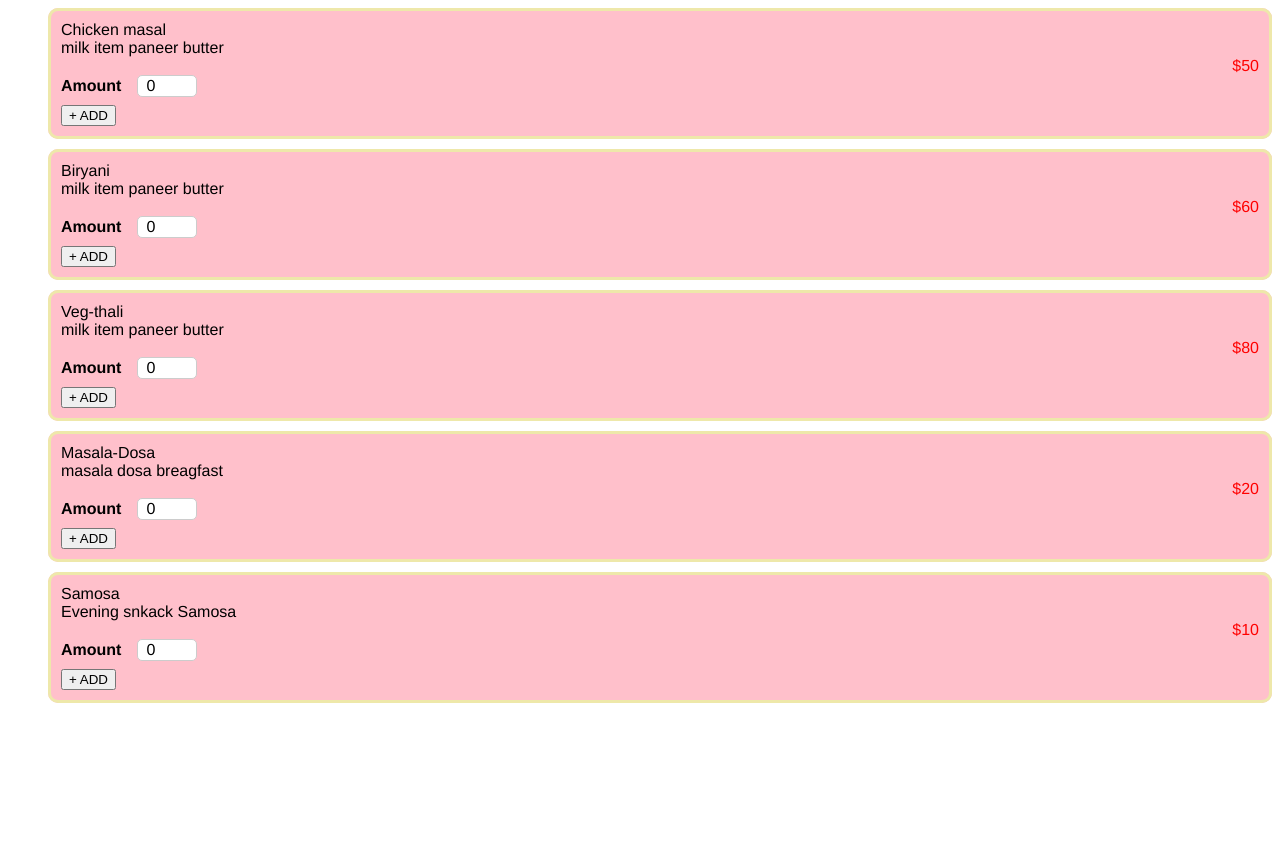
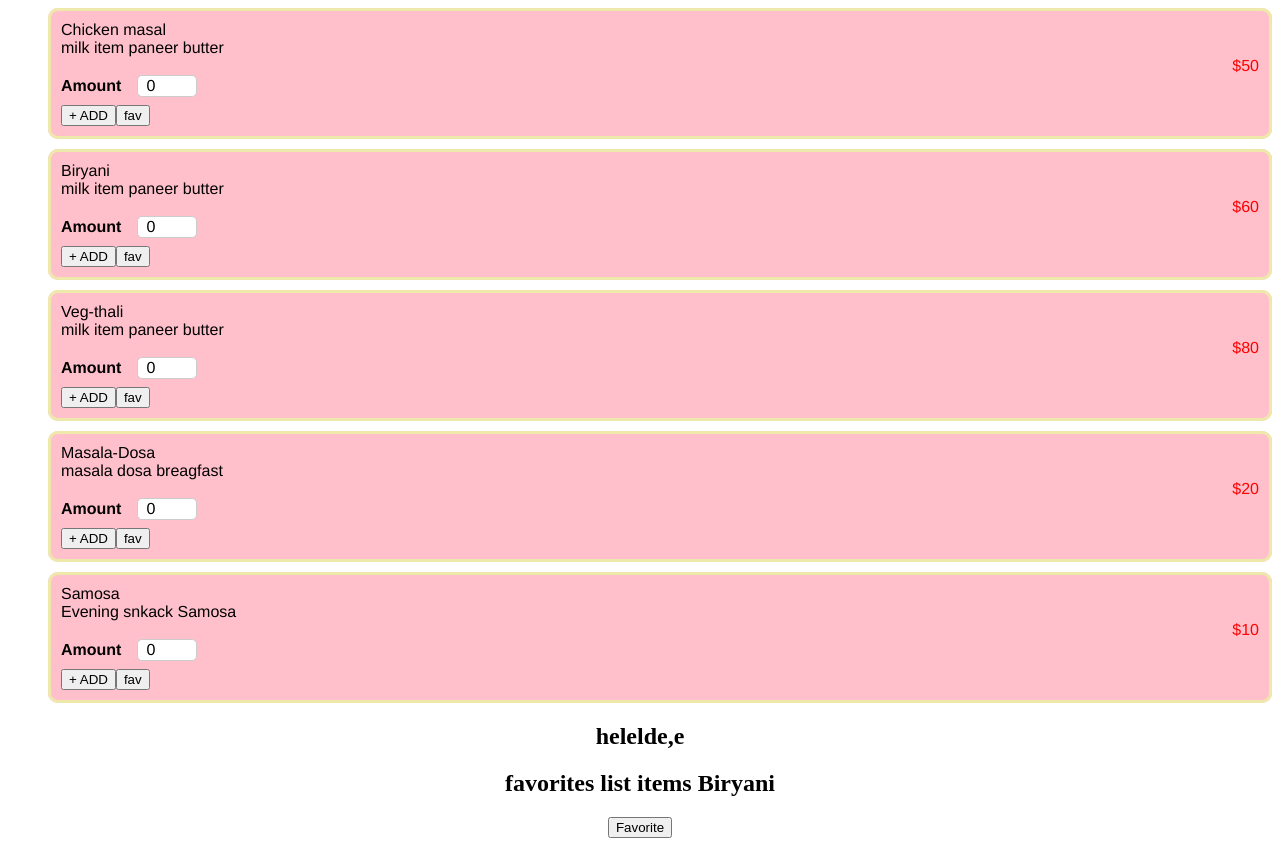
Before and after one commit to kalifkhan/Food-App-Practing, a React (Create React App) app: page / in a window 1280 px wide. Shown: the part 396-1242 px from the top of the page. Before the commit the page ends 1115 px from the top, so only its background shows below. Built offline with nearby package versions, Linux system fonts and the light colour scheme.

Commit message:
Working on favorites

```diff
--- a/src/App.js
+++ b/src/App.js
@@ -2,9 +2,11 @@ import './App.css'
 import HeaderData from './Header/HeaderData';
 import ItemList from './ItemsList/ItemList';
 import Cart from './Header/Cart';
-import { useState } from 'react';
+import { Fragment, useState } from 'react';
 import CartProvider from './store/CartProvider'
 
+import Favorite from './Favorites/Favorite';
+import FavCartReducer from './Store_2/FavCartReducer';
 function App() {
 
   const [cartIsShow , setCartIsShow] = useState(false);
@@ -19,15 +21,24 @@ function App() {
 
 
   return (
+    <Fragment>
+      <div className="App">
     <CartProvider>
-    <div className="App">
+
      {cartIsShow && <Cart onHide={hideCartIsShow}> </Cart>}
       <HeaderData onShowCart={showCarthandle}> </HeaderData>
 
       <h2> Hello </h2>
       <ItemList> </ItemList>
+
+    </CartProvider>
+    <h2> helelde,e </h2>
+    <FavCartReducer>
+
+      <Favorite> </Favorite>
+    </FavCartReducer>
     </div>
-    </CartProvider>
+    </Fragment>
   );
 }
 
--- /dev/null
+++ b/src/Favorites/Favorite.js
@@ -0,0 +1,18 @@
+import React, { useContext } from "react";
+import FavCartContext from "../Store_2/FavCartContext";
+
+const Favorite=(props)=>{
+
+    const pass  = useContext(FavCartContext);
+
+    console.log("favorite Component render");
+    console.log(pass)
+
+    return <div>
+        <h2> favorites list items {pass} </h2>
+        <button> Favorite  </button>
+
+    </div>
+}
+
+export default Favorite
--- a/src/ItemsList/EachItem.js
+++ b/src/ItemsList/EachItem.js
@@ -3,10 +3,12 @@ import './EachItem.css';
 import MealItemForm from './MealItemForm';
 import { useContext } from 'react';
 import CartContext from '../store/cart-context';
+import FavCartContext from '../Store_2/FavCartContext';
 
 
 function EachItem(props){
    const cartCtx = useContext(CartContext);
+    const favCtx = useContext(FavCartContext);
 
 
     const prize = `$${props.oneItem.price}` ;
@@ -21,6 +23,7 @@ function EachItem(props){
         });
 
     }
+
 
     return <div className='eachitem-container'>
             <div className="each-item">
--- a/src/ItemsList/MealItemForm.js
+++ b/src/ItemsList/MealItemForm.js
@@ -27,6 +27,15 @@ const [amountIsValid , setAmountIsValid] = useState(true);
         props.onAddToCart(enterNumber);
     }
 
+    const favHandle=(event)=>{
+        event.preventDefault();
+        const curValue= event.target.value;
+
+        console.log(curValue);
+        console.log("cur value of Favorite")
+
+    }
+
     return <form className='form' onSubmit={addItemToCart}>
         <Input
         ref={amountInputRef}
@@ -41,6 +50,7 @@ const [amountIsValid , setAmountIsValid] = useState(true);
     }}
         />
         <button>+ ADD </button>
+        <button onClick={favHandle}> fav </button>
         {!amountIsValid && <p> please enter the valid amount</p>}
     </form>
 
--- /dev/null
+++ b/src/Store_2/FavCartContext.js
@@ -0,0 +1,7 @@
+import React from "react";
+
+ const FavCartContext = React.createContext('');
+
+
+
+ export default FavCartContext;
--- /dev/null
+++ b/src/Store_2/FavCartReducer.js
@@ -0,0 +1,12 @@
+import React, { useContext } from "react";
+import FavCartContext from "./FavCartContext";
+
+const FavCartReducer=(props)=>{
+    //const favItemCon = useContext(FavCartContext);
+
+    const passData = "Biryani";
+    return (<FavCartContext.Provider  value={passData}>
+            {props.children}
+    </FavCartContext.Provider>
+)}
+export default FavCartReducer;
```
